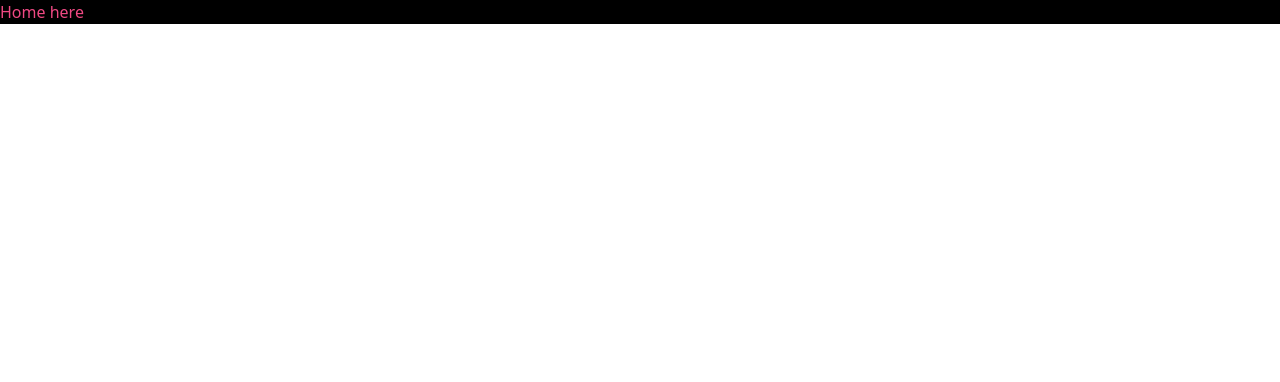
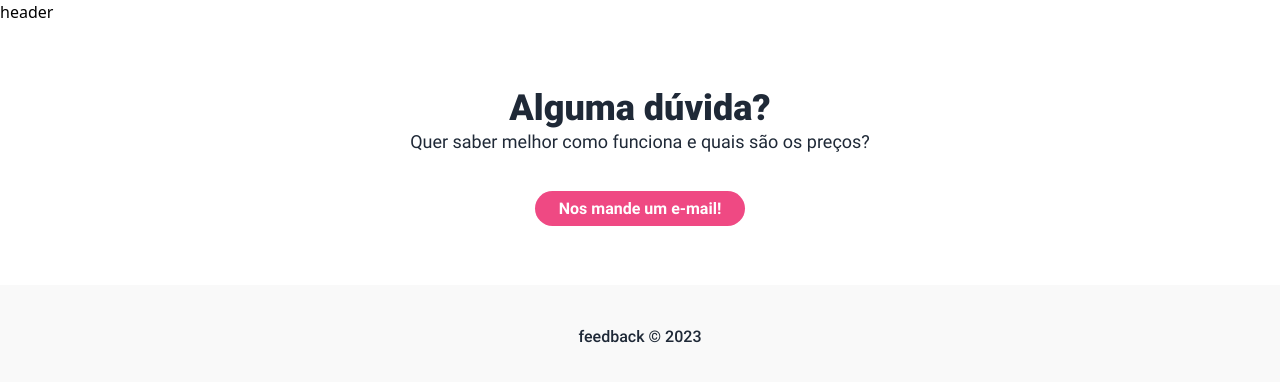
Before and after one commit to wjrodrigues/vue_training, a Vue app in the folder dashboard/: page / in a window 1280 px wide. Shown: the top 382 px of the page. Built offline with nearby package versions, Linux system fonts and the light colour scheme.

Commit message:
feat: create minimal index home

```diff
--- a/dashboard/src/views/Home/index.vue
+++ b/dashboard/src/views/Home/index.vue
@@ -1,3 +1,33 @@
 <template>
-  <h1 class="text-brand-main bg-black">Home here</h1>
+  <custom-header
+    @create-account="HandleAccountCreate"
+    @login="handleLogin"
+  />
+  <contact />
+  <div class="flex justify-center py-10 bg-brand-gray">
+    <p class="font-medium text-center text-gray-800">feedback © 2023</p>
+  </div>
 </template>
+
+<script>
+import CustomHeader from './CustomHeader.vue';
+import Contact from './Contact.vue';
+import { onMounted } from 'vue';
+import { useRouter } from 'vue-router';
+
+export default {
+  components: {CustomHeader , Contact},
+  setup() {
+    const router = useRouter()
+
+    onMounted(() => {
+      const token = window.localStorage.getItem('token')
+      if (token) {
+        router.push({ name: 'Feedbacks'})
+      }
+    }),
+    function handleLogin() {},
+    function HandleAccountCreate() {}
+  }
+}
+</script>
```
